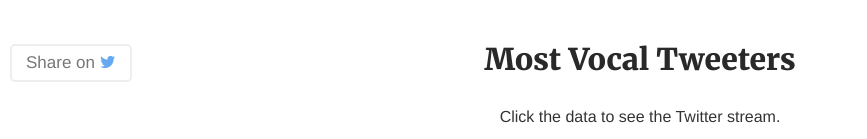
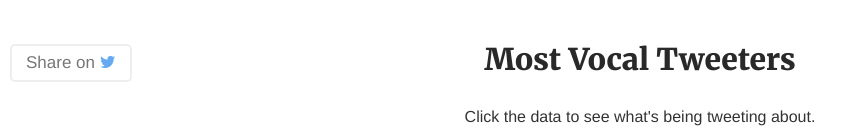
Before and after one commit to Monsk/tweet_capture_app, a Flask app: template app/templates/index.html in a window 1280 px wide. Shown: the part 708-847 px from the top of the page, without its empty margins (0-867 px from the left). Run offline with Flask 2, Linux system fonts and the light colour scheme; the template is opened without the code that fills it, so the values that code supplies are empty; parts of the project's set-up code (start-up, migrations or seed data) failed here and were passed over; some libraries are stand-ins or nearby versions; some web fonts are replaced.

Commit message:
Small updates to styling of graphs

```diff
--- a/app/static/js/graphs.js
+++ b/app/static/js/graphs.js
@@ -1,6 +1,6 @@
 
 // ----------------------------------------------------------------------
-// SENTIMENT OVER TIME SCATTER PLOT
+// SENTIMENT OVER TIME LINE PLOT
 // ----------------------------------------------------------------------
 var plotSentimentChart = function(sentimentData){
 
@@ -34,8 +34,9 @@ var plotSentimentChart = function(sentimentData){
   // Axis formatting.
   x.timePeriod = d3.time.months;
   x.timeInterval = 3;
-  x.fontSize = 14;
-  y.fontSize = 14;
+  x.fontSize = 16;
+  y.fontSize = 16;
+  y.ticks = 5;
   y.title = "Sentiment Polarity";
 
   onViewport("#sentimentChart", "active", 600, function(el) {
@@ -76,8 +77,9 @@ var plotTimeLangChart = function(timeLangData){
   // Axis formatting.
   x.timePeriod = d3.time.months;
   x.timeInterval = 3;
-  x.fontSize = 14;
-  y.fontSize = 14;
+  x.fontSize = 16;
+  y.fontSize = 16;
+  y.ticks = 5;
   y.title = "Percentage of tweets";
 
   timeLangChart.defaultColors = [
@@ -109,8 +111,9 @@ var plotSourceChart =  function(sourceData){
   var yAxis = sourceChart.addCategoryAxis("y", "source");
   yAxis.addOrderRule("percentage");
   var mySeries = sourceChart.addSeries("source", dimple.plot.bar);
-  xAxis.fontSize = 14;
-  yAxis.fontSize = 14;
+  xAxis.fontSize = 16;
+  yAxis.fontSize = 16;
+  xAxis.ticks = 5;
   yAxis.title = '';
   xAxis.title = 'Percentage of Tweets Sampled'
 
@@ -179,7 +182,7 @@ var plotStringMatchChart =  function(stringMatchData){
   // custom tooltips
   mySeries.getTooltipText = function (e) {
     return [
-      e.aggField[0]
+      e.aggField[0].charAt(0).toUpperCase() + e.aggField[0].slice(1)
     ];
   };
 
@@ -194,8 +197,9 @@ var plotStringMatchChart =  function(stringMatchData){
   // Axis formatting.
   x.timePeriod = d3.time.months;
   x.timeInterval = 3;
-  x.fontSize = 14;
-  y.fontSize = 14;
+  x.fontSize = 16;
+  y.fontSize = 16;
+  y.ticks = 5;
   y.title = "Percentage of tweets";
 
   //Create Y axis label
@@ -251,8 +255,9 @@ var plotPopularTweeterChart = function(popularTweeterData){
   // Axis formatting.
   x.timePeriod = d3.time.months;
   x.timeInterval = 3;
-  x.fontSize = 14;
-  y.fontSize = 14;
+  x.fontSize = 16;
+  y.fontSize = 16;
+  y.ticks = 5;
   y.title = "Number of tweets & retweets";
 
   onViewport("#popularTweeterChart", "active", 600, function(el) {
--- a/app/templates/index.html
+++ b/app/templates/index.html
@@ -74,7 +74,7 @@
       <div id="sourceBarChartStage" class="chart-stage ">
         <div class="text-center">
           <p>
-            Click the data to see the Twitter stream.
+            Click the data to see what's being tweeting about.
           </p>
         </div>
         <div class="chart"  id="sourceBarChart">
--- a/manage.py
+++ b/manage.py
@@ -48,7 +48,7 @@ def saveComputedData(name, data):
     else:
         computedData = ComputedData.query.filter_by(dataTitle=name).first()
         computedData.jsonData = data
-        computedData.updated_at = datetime.datetime.now()
+        computedData.updated_at = datetime.now()
         db.session.commit()
     return
 
```
Also changed, not shown: sqlite.db.
